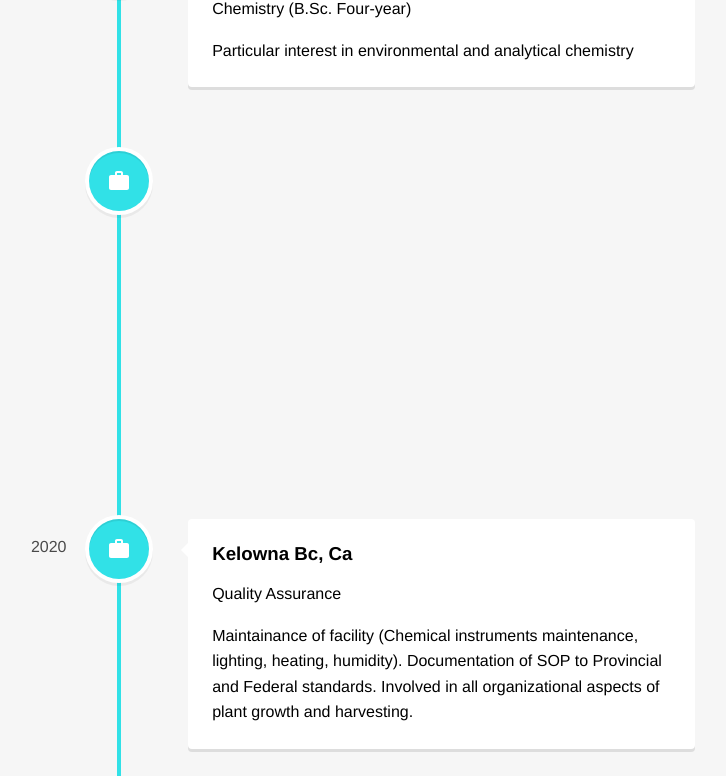
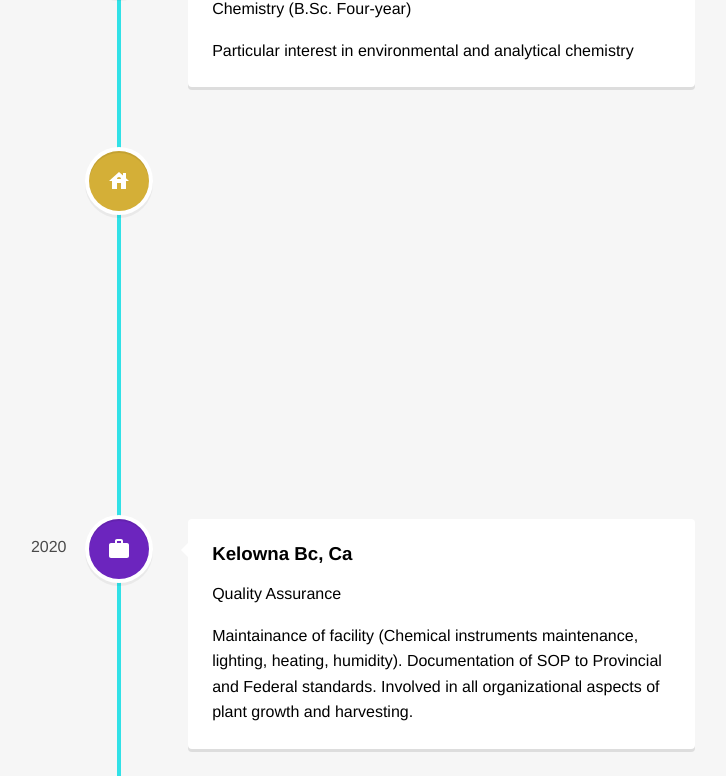
Before and after one commit to Flawlessgod/portfolio, a React (Create React App) app: page /portfolio/experience in a window 1280 px wide. Shown: the part 607-1383 px from the top of the page, without its empty margins (521-1247 px from the left). Built offline with nearby package versions, Linux system fonts and the light colour scheme.

Commit message:
colour changes on experience

```diff
--- a/src/pages/Experience.jsx
+++ b/src/pages/Experience.jsx
@@ -8,6 +8,7 @@ import {
 import "react-vertical-timeline-component/style.min.css";
 import SchoolIcon from "@material-ui/icons/School";
 import WorkIcon from "@material-ui/icons/Work";
+import HouseIcon from "@mui/icons-material/House";
 
 function Experience() {
   return (
@@ -55,8 +56,8 @@ function Experience() {
         <VerticalTimelineElement
           className="vertical-timeline-element--education"
           date="2012-2020"
-          iconStyle={{ background: "#31e1e7", color: "#fff" }}
-          icon={<WorkIcon />}
+          iconStyle={{ background: "#d4af37", color: "#fff" }}
+          icon={<HouseIcon />}
         >
           <h3 className="vertical-timeline-element-title">Work & Life </h3>
           <p> Lifeguard</p>
@@ -73,7 +74,7 @@ function Experience() {
         <VerticalTimelineElement
           className="vertical-timeline-element--education"
           date="2020"
-          iconStyle={{ background: "#31e1e7", color: "#fff" }}
+          iconStyle={{ background: "#6c25be", color: "#fff" }}
           icon={<WorkIcon />}
         >
           <h3 className="vertical-timeline-element-title">Kelowna Bc, Ca </h3>
```
